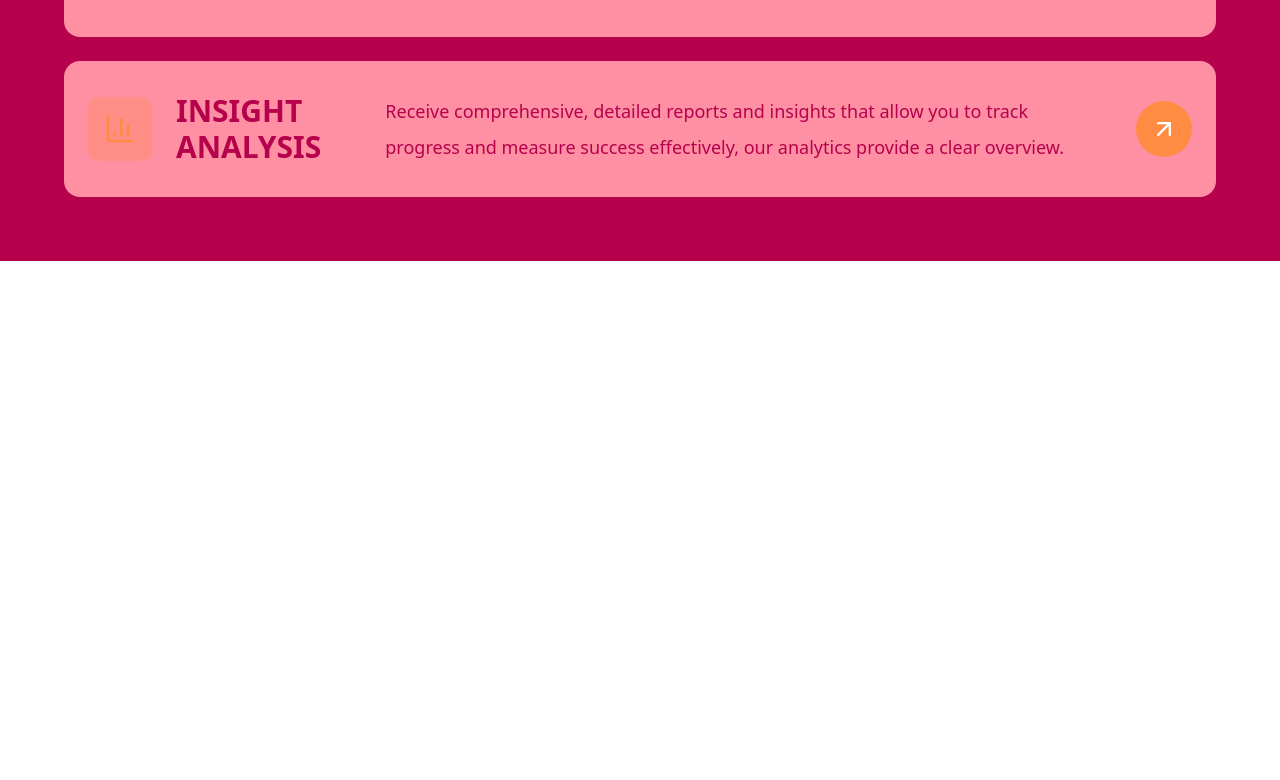
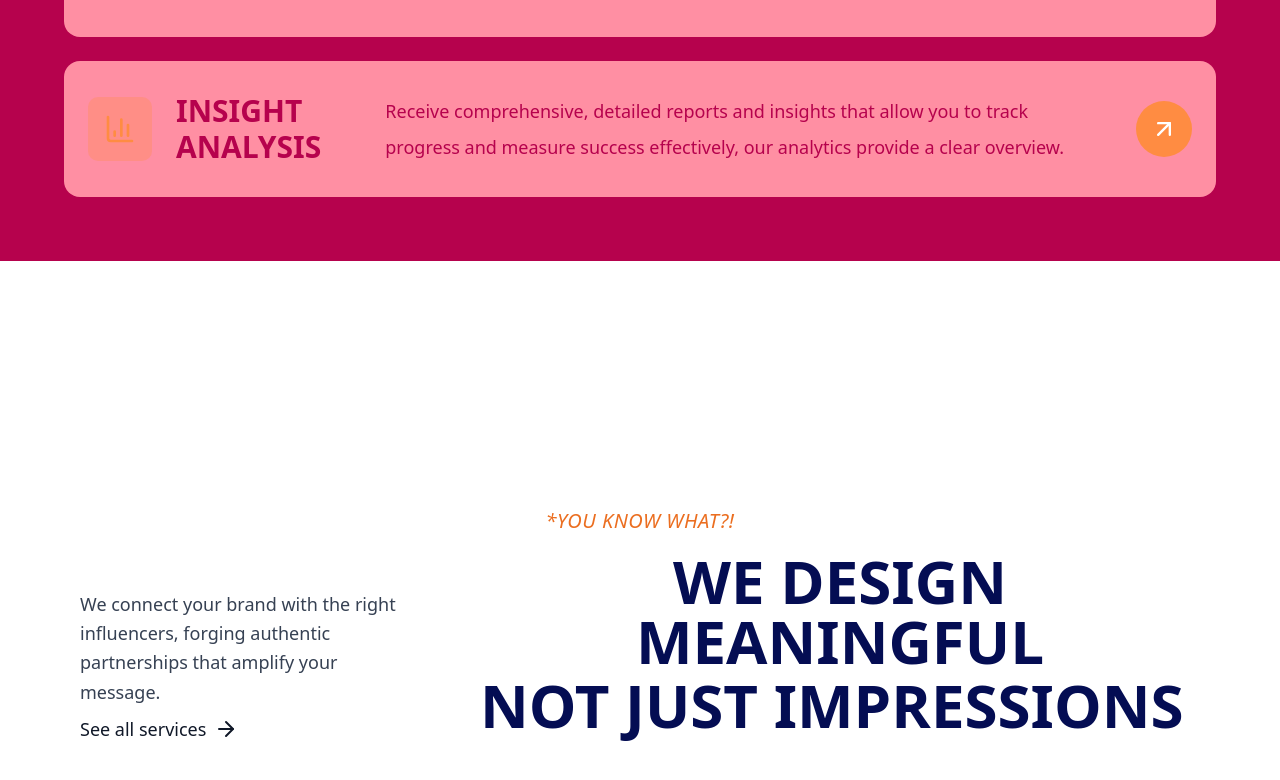
Before and after one commit to Shivam-Prajapati-59/Neurexa_Landing, a Next.js app: page / in a window 1280 px wide. Shown: the part 1748-2528 px from the top of the page. Before the commit the page ends 2009 px from the top, so only its background shows below. Built offline with nearby package versions, Linux system fonts and the light colour scheme.

Commit message:
half completd services section

```diff
--- a/src/app/page.tsx
+++ b/src/app/page.tsx
@@ -3,7 +3,7 @@ import FeatureSection from "@/components/FeatureSection";
 import HeroSection from "@/components/HeroSection";
 import NameCarousel from "@/components/NameCarousel";
 import Navbar from "@/components/Navbar";
-import Image from "next/image";
+import ServicesSection from "@/components/ServicesSection";
 
 export default function Home() {
   return (
@@ -12,6 +12,7 @@ export default function Home() {
       <HeroSection />
       <NameCarousel />
       <FeatureSection />
+      <ServicesSection />
 
       {/* <h1 className=" text-gray-900 text-8xl">
         Lorem ipsum dolor sit amet consectetur adipisicing elit. Illo
--- /dev/null
+++ b/src/components/ServicesSection.tsx
@@ -0,0 +1,47 @@
+import { ArrowRight } from "lucide-react";
+
+export default function HeroSection() {
+  return (
+    <div className="bg-white min-h-screen flex flex-col justify-center px-4 sm:px-6 lg:px-8 xl:px-20">
+      <div className="max-w-8xl mx-auto w-full">
+        {/* Tagline */}
+        <div className="text-center mb-2 sm:mb-4">
+          <span className="text-sm sm:text-base lg:text-lg xl:text-xl text-[#eb6e20] font-medium italic tracking-wide">
+            *YOU KNOW WHAT?!
+          </span>
+        </div>
+
+        {/* Main Content Container */}
+        <div className="grid grid-cols-1 lg:grid-cols-12 gap-6 sm:gap-8 lg:gap-16 xl:gap-20 items-end ">
+          {/* Left Side - Description */}
+          <div className="lg:col-span-5 xl:col-span-4 order-2 lg:order-1 pb-18">
+            <div className="space-y-2 sm:space-y-1 lg:space-y-2">
+              <p className="text-gray-700 text-xs sm:text-sm lg:text-base xl:text-lg leading-relaxed font-light max-w-xs sm:max-w-sm lg:max-w-md">
+                We connect your brand with the right influencers, forging
+                authentic partnerships that amplify your message.
+              </p>
+              <div className="flex items-center gap-2 cursor-pointer group hover:gap-3 transition-all duration-300 hover:text-[#eb6e20]">
+                <span className="text-gray-900 text-sm sm:text-base lg:text-lg font-medium group-hover:text-[#eb6e20] transition-colors duration-300">
+                  See all services
+                </span>
+                <ArrowRight className="w-4 h-4 sm:w-5 sm:h-5 lg:w-6 lg:h-6 text-gray-900 group-hover:text-[#eb6e20] group-hover:translate-x-1 transition-all duration-300" />
+              </div>
+            </div>
+          </div>
+
+          {/* Right Side - Main Heading */}
+          <div className="lg:col-span-7 xl:col-span-8 order-1 lg:order-2 flex items-center justify-center lg:justify-end pb-20">
+            <div className="space-y-1  text-center">
+              <div className="flex flex-wrap items-baseline justify-center font-black uppercase text-2xl sm:text-3xl md:text-4xl lg:text-5xl xl:text-6xl gap-2 sm:gap-3 lg:gap-4">
+                <span className="text-[#040d53]">WE DESIGN MEANINGFUL</span>
+              </div>
+              <div className="flex flex-wrap items-baseline justify-start font-black uppercase text-2xl sm:text-3xl md:text-4xl lg:text-5xl xl:text-6xl gap-2 sm:gap-3 lg:gap-4">
+                <span className="text-[#040d53]">NOT JUST IMPRESSIONS</span>
+              </div>
+            </div>
+          </div>
+        </div>
+      </div>
+    </div>
+  );
+}
```
